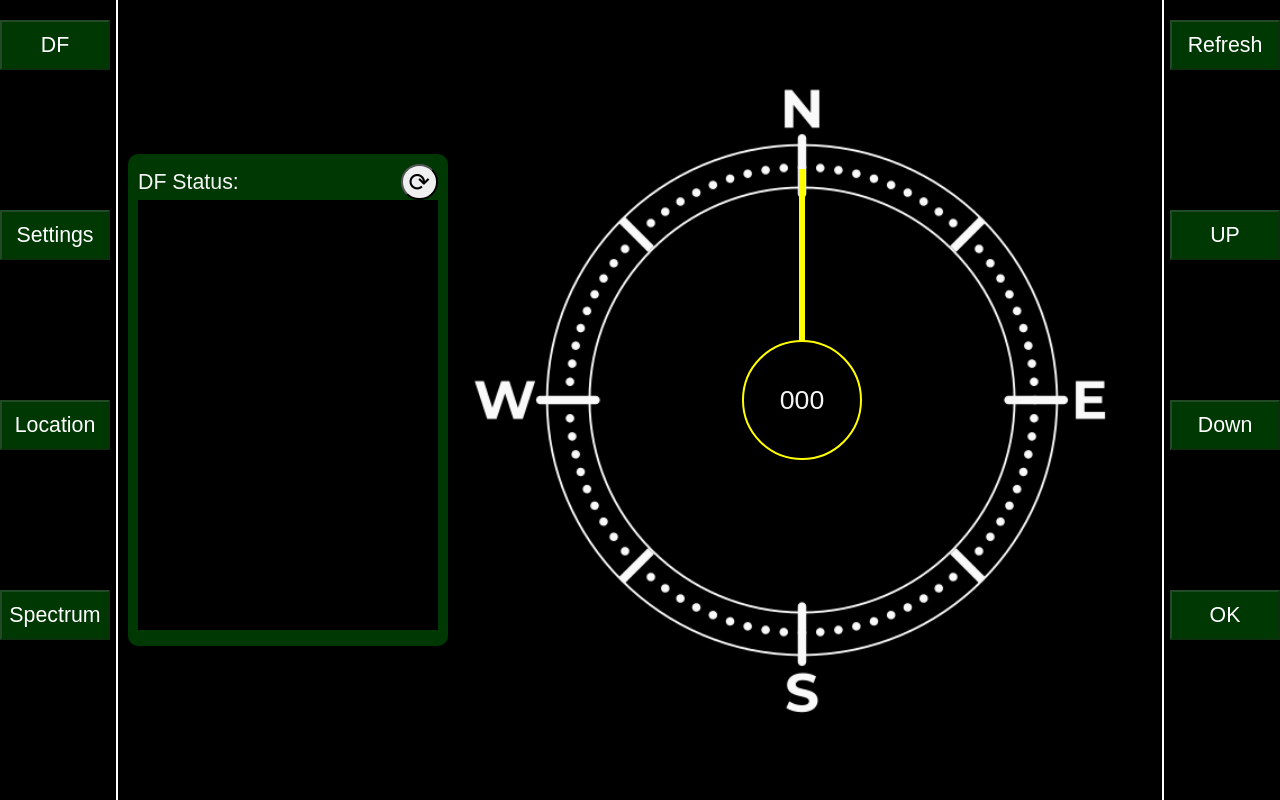
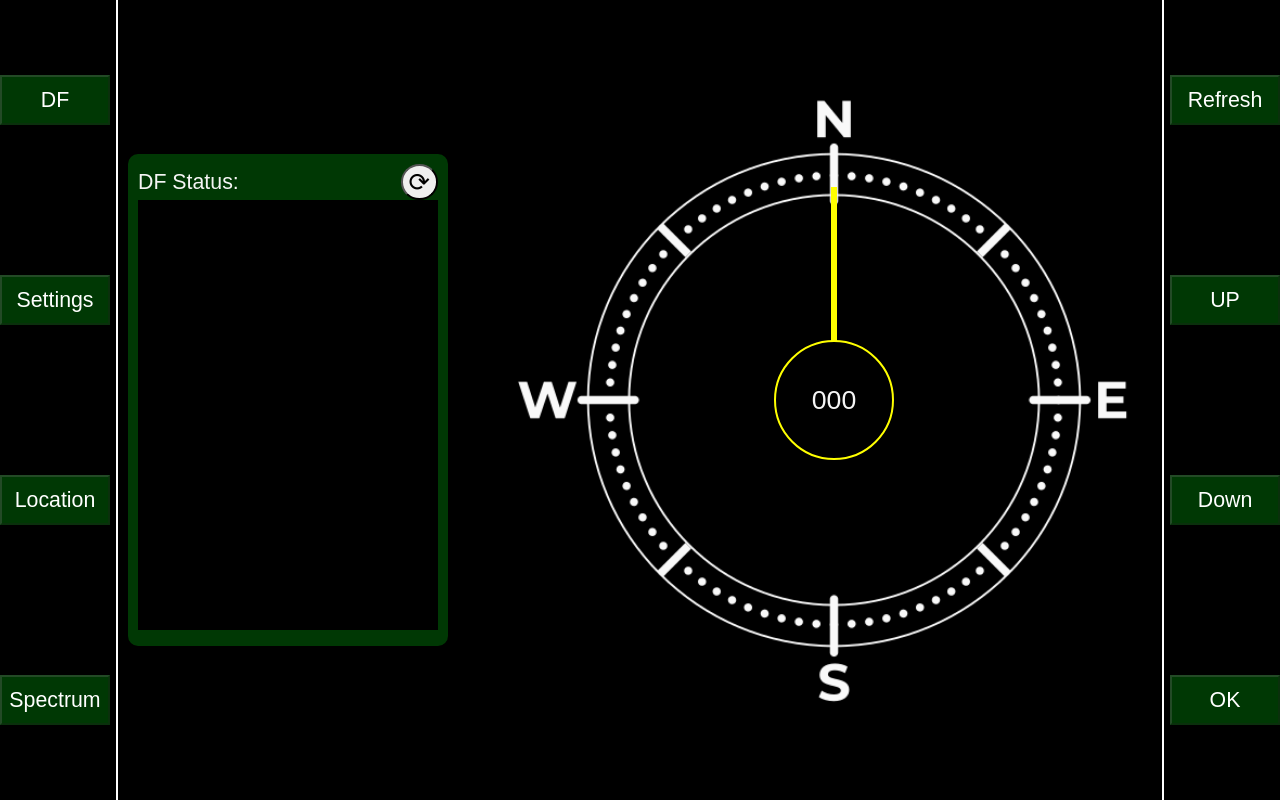
Before and after one commit to CahyaAji/elangdf-client, a website with bundled scripts: page src/index.html in a window 1280 px wide. Built offline with nearby package versions, Linux system fonts and the light colour scheme.

Commit message:
change minor style

```diff
--- a/src/assets/styles.css
+++ b/src/assets/styles.css
@@ -104,10 +104,10 @@ button {
 /* ------------df content----------- */
 .df-content {
     display: flex;
-    height: 85%;
+    height: 82%;
+    min-height: 400px;
     aspect-ratio: 1/1;
-    margin: auto 20px auto auto;
-    border-radius: 50%;
+    margin: auto;
     background-repeat: no-repeat;
     background-size: cover;
     justify-content: center;
@@ -119,7 +119,7 @@ button {
 }
 
 .arrow {
-    height: 68%;
+    height: 65%;
     aspect-ratio: 1/1;
     border-radius: 50%;
     margin: 0 auto;
@@ -348,8 +348,7 @@ button {
 
 header, footer{
     display: grid;
-    background-color: black;
-    padding: 20px 0;
+    align-items: center;
     width: 118px;
 }
 
--- a/src/main.js
+++ b/src/main.js
@@ -269,6 +269,8 @@ parentButtons.forEach(function (parentButton) {
 });
 
 
+
+
 document.addEventListener('DOMContentLoaded', () => {
     refreshStatus(urlDF);
     // statusWebview.src = urlDF + "/config";
```
